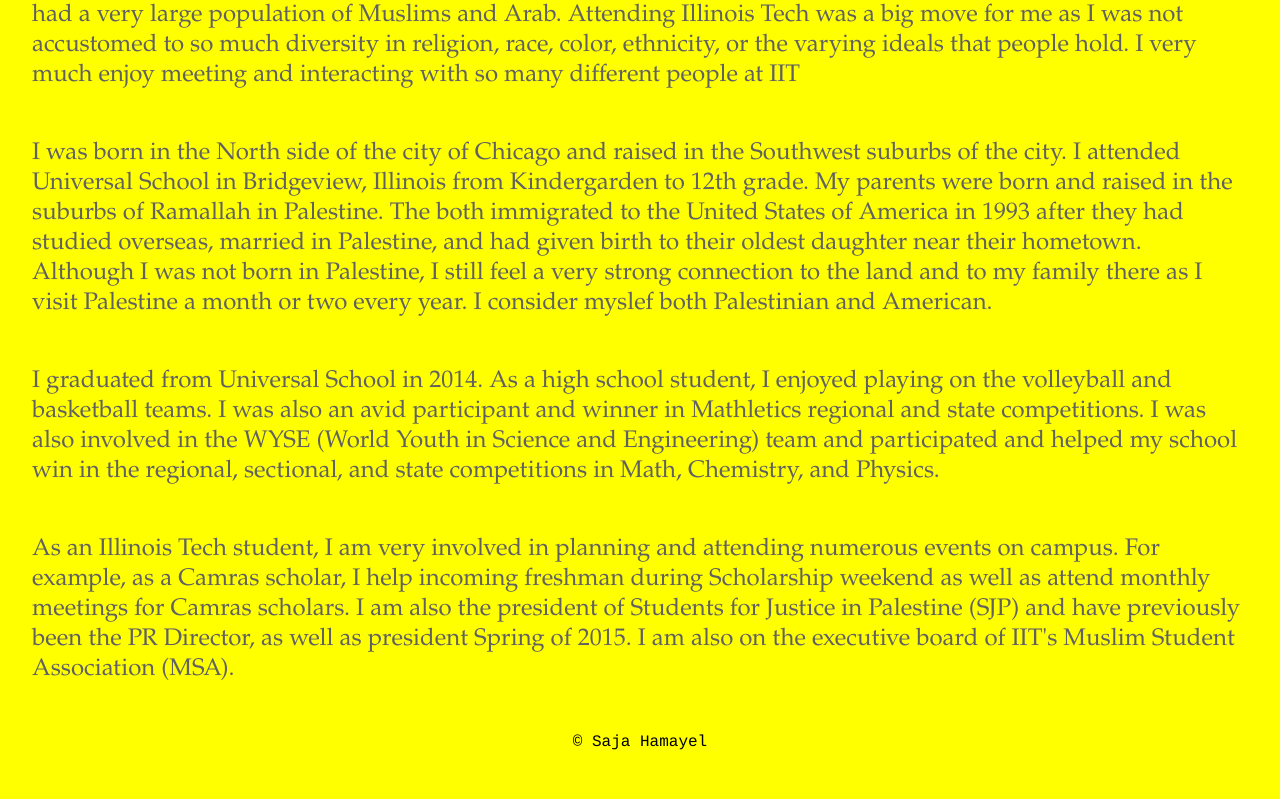
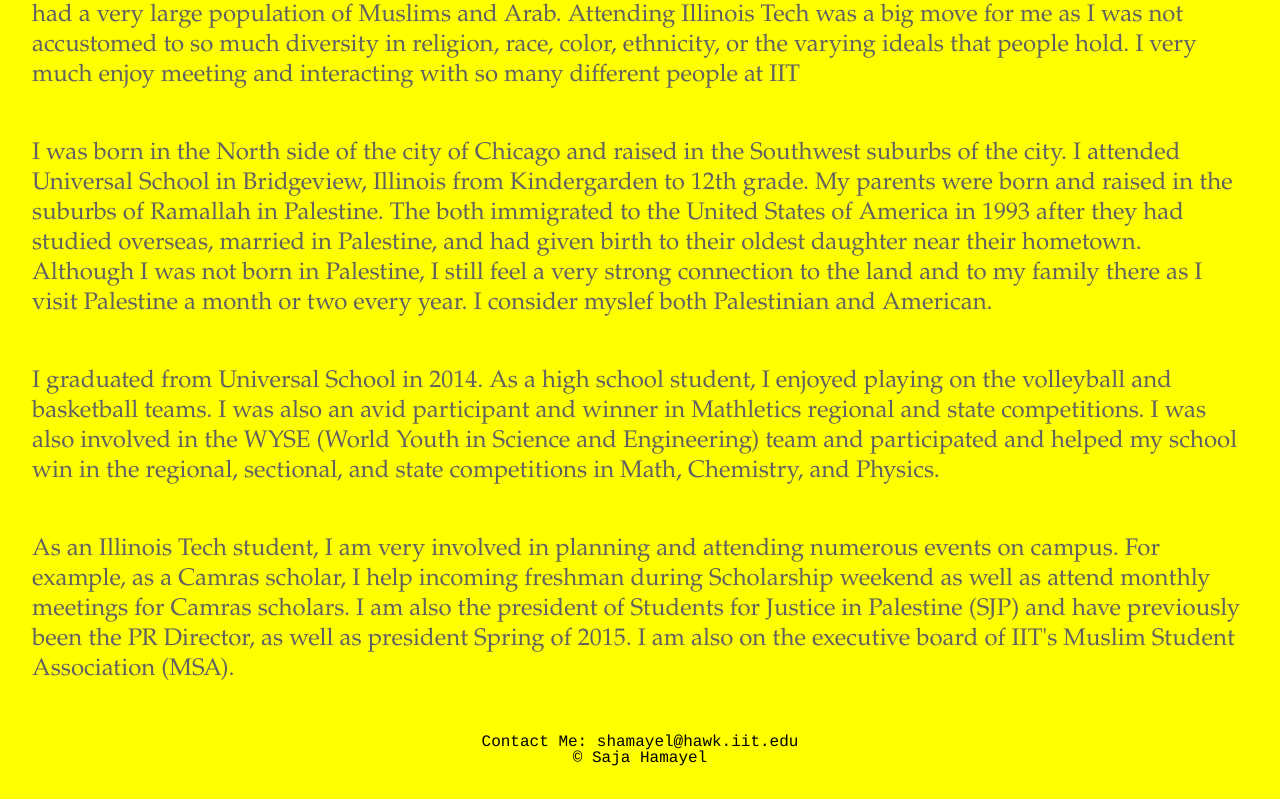
Before and after one commit to Shamayel96/Expanded-Web-Presence, a plain HTML site: page about.html in a window 1280 px wide. Shown: the part 542-1341 px from the top of the page. Drawn offline with Linux system fonts and the light colour scheme.

Commit message:
added contact info in footer

```diff
--- a/about.html
+++ b/about.html
@@ -65,6 +65,8 @@ As an Illinois Tech student, I am very involved in planning and attending numero
 -->
 
 <footer>
+   Contact Me:  shamayel@hawk.iit.edu
+   </br>
    	&copy; Saja Hamayel
 </footer>
 
```
Also changed, not shown: index.html (+2 -0 lines), resume.html (+2 -0 lines).
